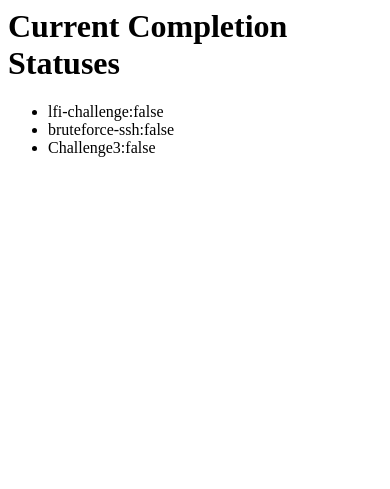
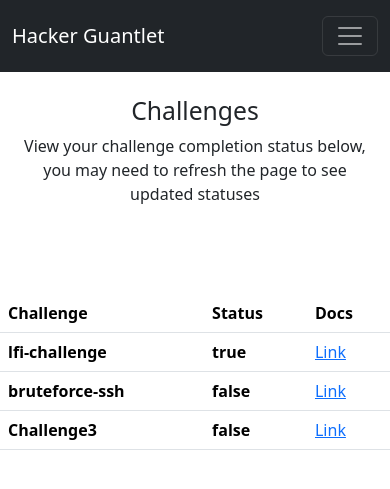
Before and after one commit to larshaavaldsen/Capstone-Project, a Node server app: page / in a window 390 px wide; the page is wider, and only the part inside the window is pictured. Shown: the top 489 px of that part. Run offline with Node 20, Linux system fonts and the light colour scheme.

Commit message:
Updating webhook container to prettier frontend with documentation links

```diff
--- a/Webhook Container/db.json
+++ b/Webhook Container/db.json
@@ -3,17 +3,20 @@
     {
       "name": "lfi-challenge",
       "points": 100,
-      "completed": false
+      "completed": true,
+      "docs": "http://google.com"
     },
     {
       "name": "bruteforce-ssh",
       "points": 100,
-      "completed": false
+      "completed": false,
+      "docs": "http://google.com"
     },
     {
       "name": "Challenge3",
       "points": 100,
-      "completed": false
+      "completed": false,
+      "docs": "http://google.com"
     }
   ]
 }
--- /dev/null
+++ b/Webhook Container/views/assets/css/Articles-Cards-images.css
@@ -0,0 +1,3 @@
+.fit-cover {
+  object-fit: cover;
+}
--- /dev/null
+++ b/Webhook Container/views/header.pug
@@ -0,0 +1,27 @@
+doctype html
+head
+  meta(charset='utf-8')
+  meta(name='viewport' content='width=device-width, initial-scale=1.0, shrink-to-fit=no')
+  title Hacker Gauntlet
+  link(rel='stylesheet' href='https://cdn.jsdelivr.net/npm/bootstrap@5.3.2/dist/css/bootstrap.min.css')
+  link(rel='stylesheet' href='assets/css/Articles-Cards-images.css')
+  link(rel='stylesheet' href='assets/css/Navbar-Right-Links-Dark-icons.css')
+nav.navbar.navbar-expand-md.bg-dark.py-3(data-bs-theme='dark')
+  .container
+    a.navbar-brand.d-flex.align-items-center(href='#')
+      span Hacker Guantlet
+    button.navbar-toggler(data-bs-toggle='collapse' data-bs-target='#navcol-5')
+      span.visually-hidden Toggle navigation
+      span.navbar-toggler-icon
+    #navcol-5.collapse.navbar-collapse
+      ul.navbar-nav.ms-auto
+        li.nav-item
+          a.nav-link.active(href='https://github.com/larshaavaldsen/Capstone-Project/tree/main/documentation') Documentation
+        li.nav-item
+          a.nav-link(href='https://github.com/larshaavaldsen/Capstone-Project/tree/main') Github
+.container.py-4.py-xl-5
+  .row.mb-5
+    .col-md-8.col-xl-6.text-center.mx-auto
+      h2 Challenges
+      p.w-lg-50
+        | View your challenge completion status below, you may need to refresh the page to see updated statuses
--- a/Webhook Container/views/index.pug
+++ b/Webhook Container/views/index.pug
@@ -1,8 +1,21 @@
 html
-  head
-    title= "Challenge Statuses"
-  body
-    h1= "Current Completion Statuses"
-    ul
-      each chall in statuses
-        li= chall.name + ":" + chall.completed
+  include header.pug
+
+.card-group
+.row.mb-5
+  .col-md-8.col-xl-8.text-center.mx-auto
+    .table-responsive
+      table.table
+        thead
+          tr
+            th Challenge
+            th Status
+            th Docs
+        tbody
+          each chall in statuses
+            tr
+              th= chall.name
+              th= chall.completed
+              td
+                a(href=chall.docs) Link
+script(src='https://cdn.jsdelivr.net/npm/bootstrap@5.3.2/dist/js/bootstrap.bundle.min.js')
```
Also changed, not shown: Webhook Container/views/assets/css/Navbar-Right-Links-Dark-icons.css (added, +56 -0 lines), Webhook Container/views/index copy.pug (added, +20 -0 lines).
